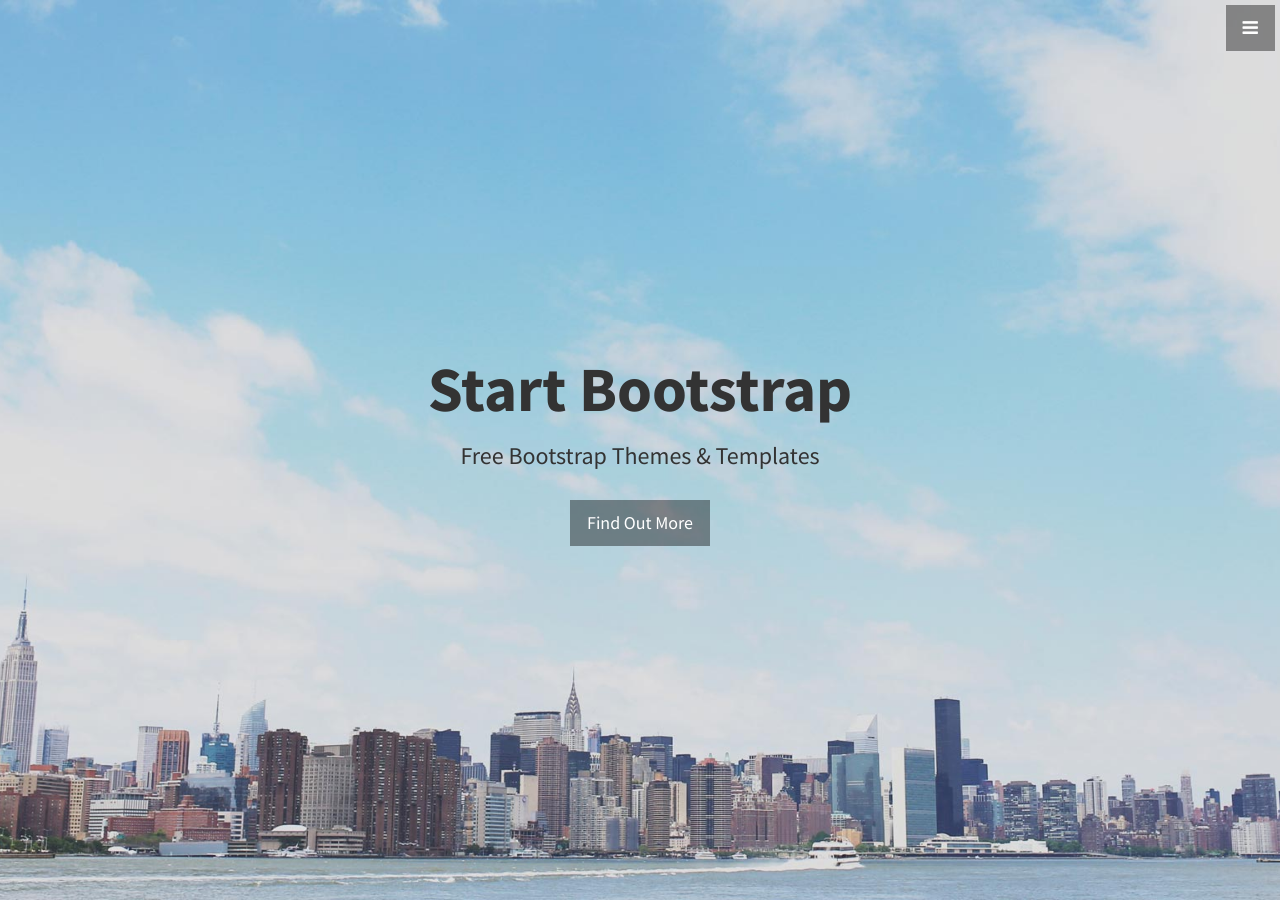
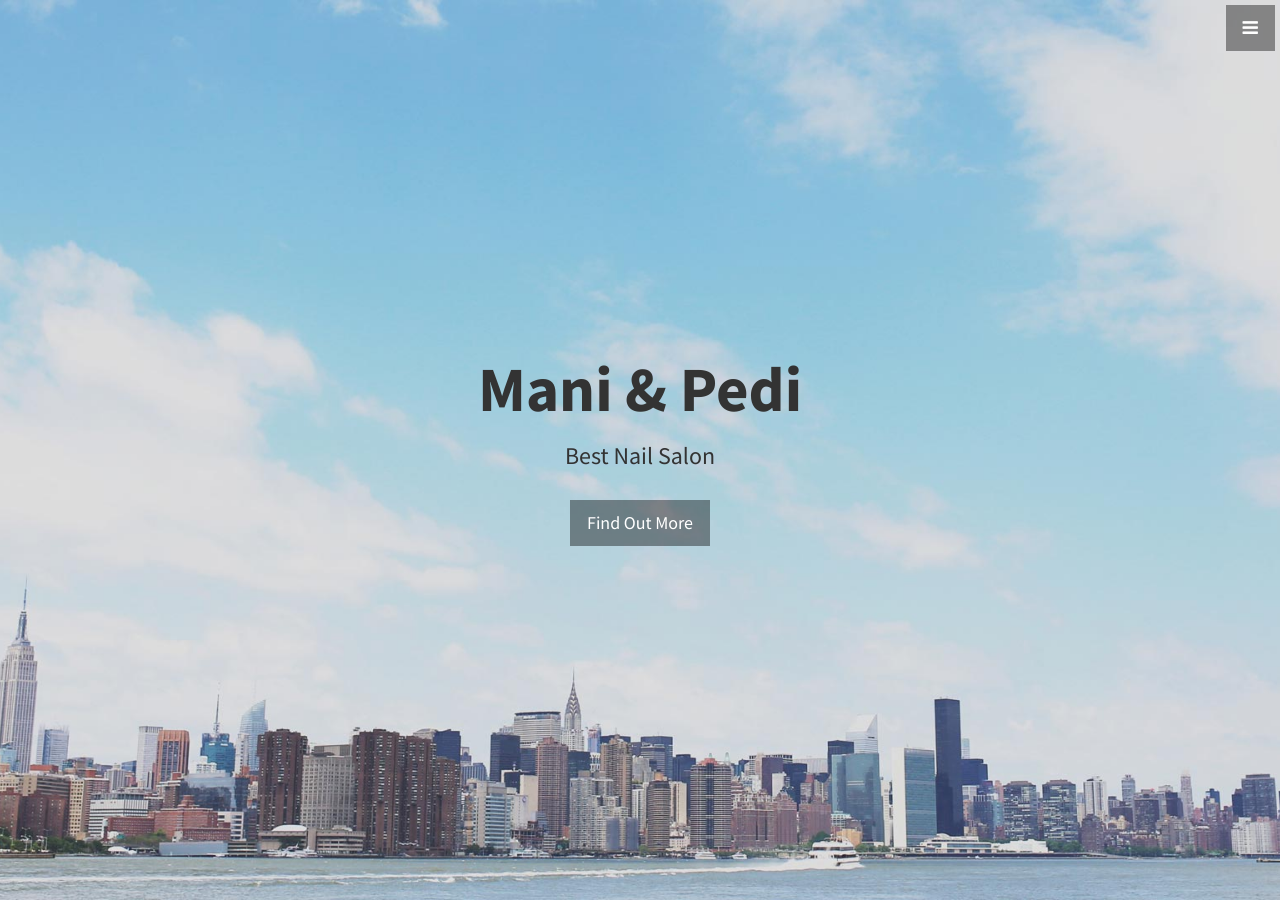
Before and after one commit to manipedi/manipedi.github.io, a Jekyll site: the page built from index.html, in a window 1280 px wide and 900 px high. Built offline with Jekyll 4.4.1, drawn with Linux system fonts in a browser that asks for light colours.

Commit message:
Changed header line.

```diff
--- a/_includes/header.html
+++ b/_includes/header.html
@@ -1,7 +1,7 @@
 <header id="top" class="header">
   <div class="text-vertical-center">
-    <h1>Start Bootstrap</h1>
-    <h3>Free Bootstrap Themes &amp; Templates</h3>
+    <h1>Mani &amp; Pedi</h1>
+    <h3>Best Nail Salon</h3>
     <br>
     <a href="#about" class="btn btn-dark btn-lg">Find Out More</a>
   </div>
```
